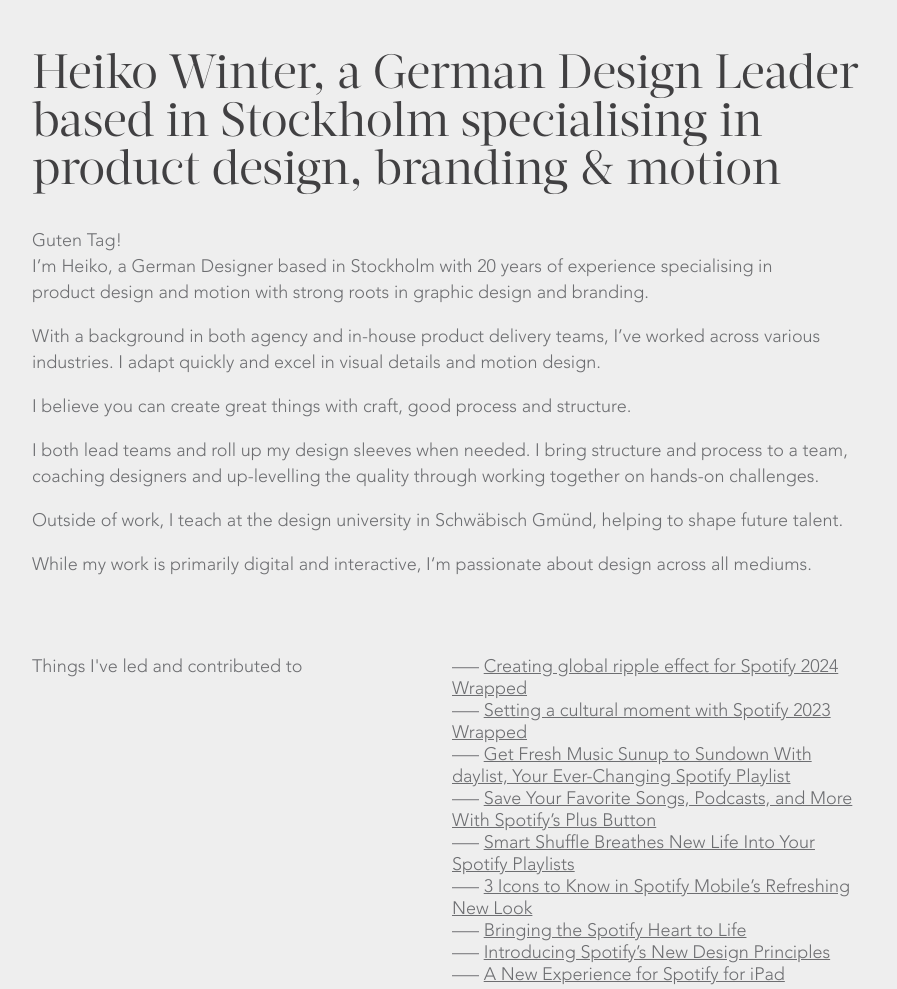
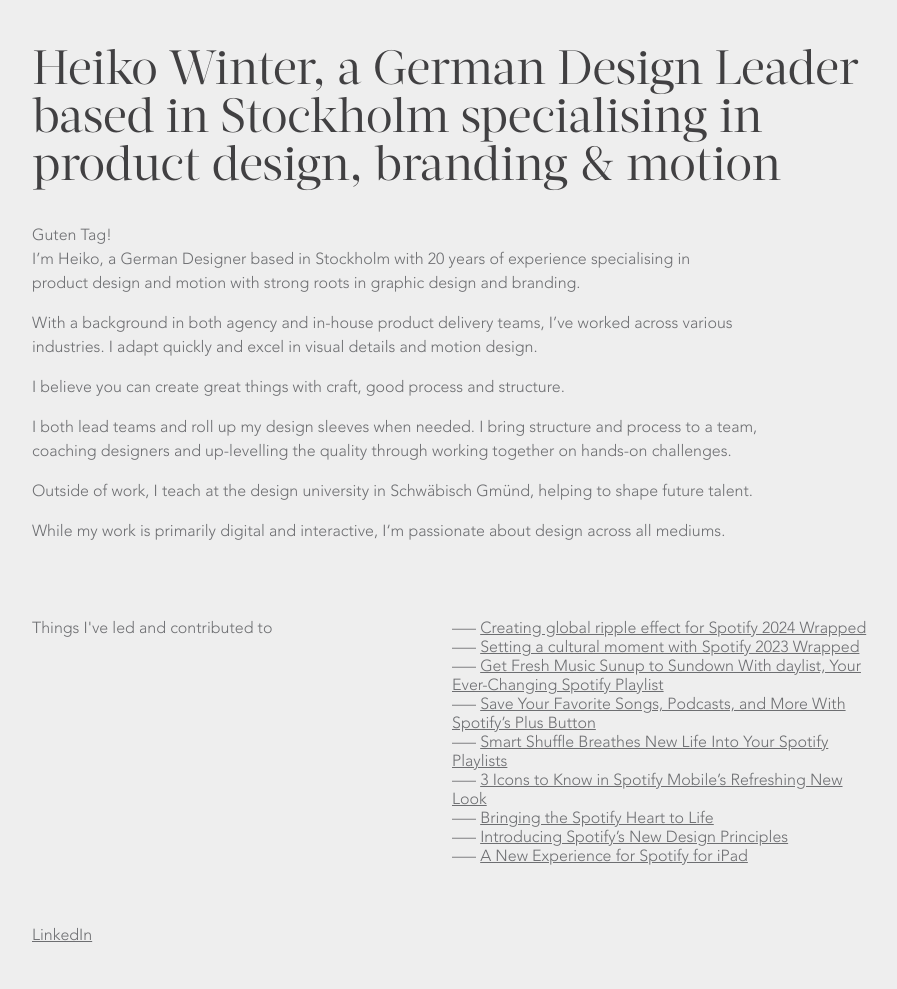
Before and after one commit to heikowinter/heikowinter.github.io, a plain HTML site: page index.html in a window 1280 px wide. Shown: the top 989 px of the page, without its empty margins (188-1085 px from the left). After the commit the page ends 962 px from the top, so only its background shows below. Drawn offline with Linux system fonts and the light colour scheme.

Commit message:
changed copy to 16px

```diff
--- a/style.css
+++ b/style.css
@@ -10,13 +10,13 @@ body {
     margin: 0;
     font-family: AvenirPro35Light;
     color: #6D6E71;
-    font-size: 18px;
+    font-size: 16px;
 }
 
 .container {
     text-align: left;
     max-width: 840px; /* Adjust as needed */
-    padding: 20px;
+    padding: 16px;
 }
 
 h1 {
@@ -34,8 +34,8 @@ a {
 p {
     font-family: AvenirPro35Light;
     color: #6D6E71;
-    font-size: 18px;
-    line-height: 26px;
+    font-size: 16px;
+    line-height: 24px;
 }
 
 footer {
```
